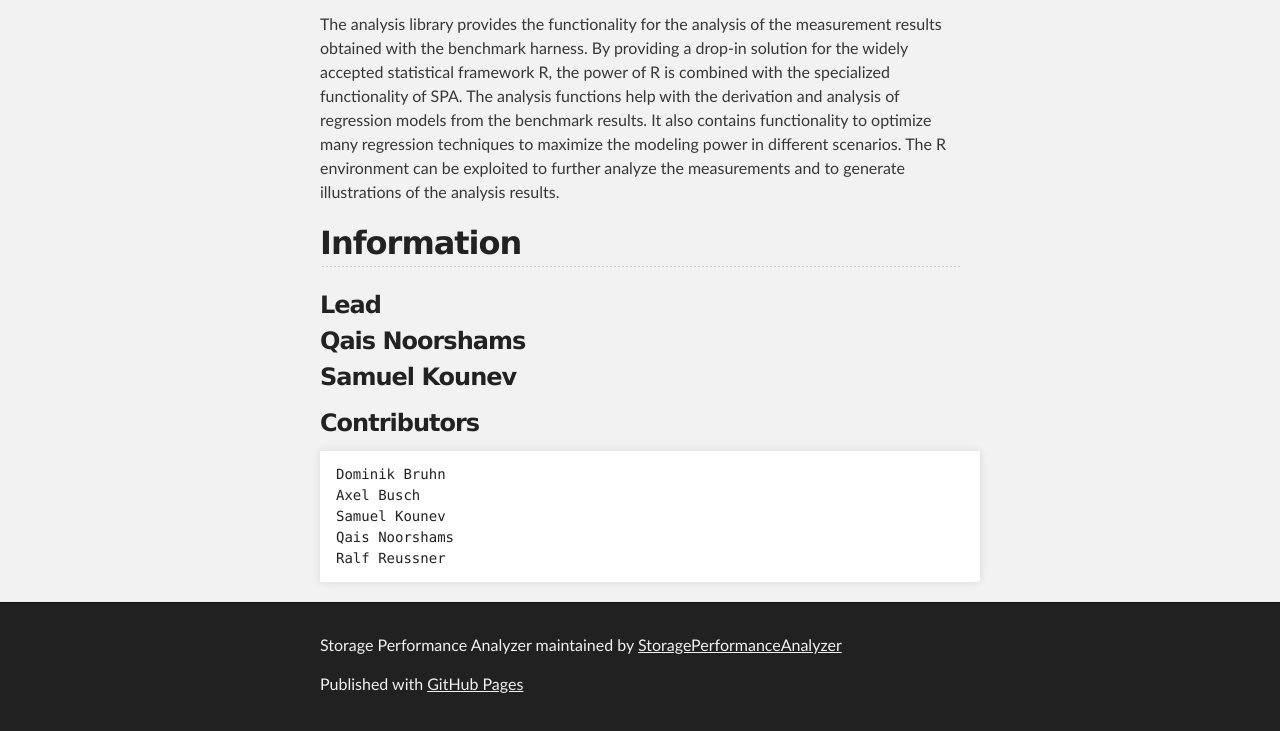
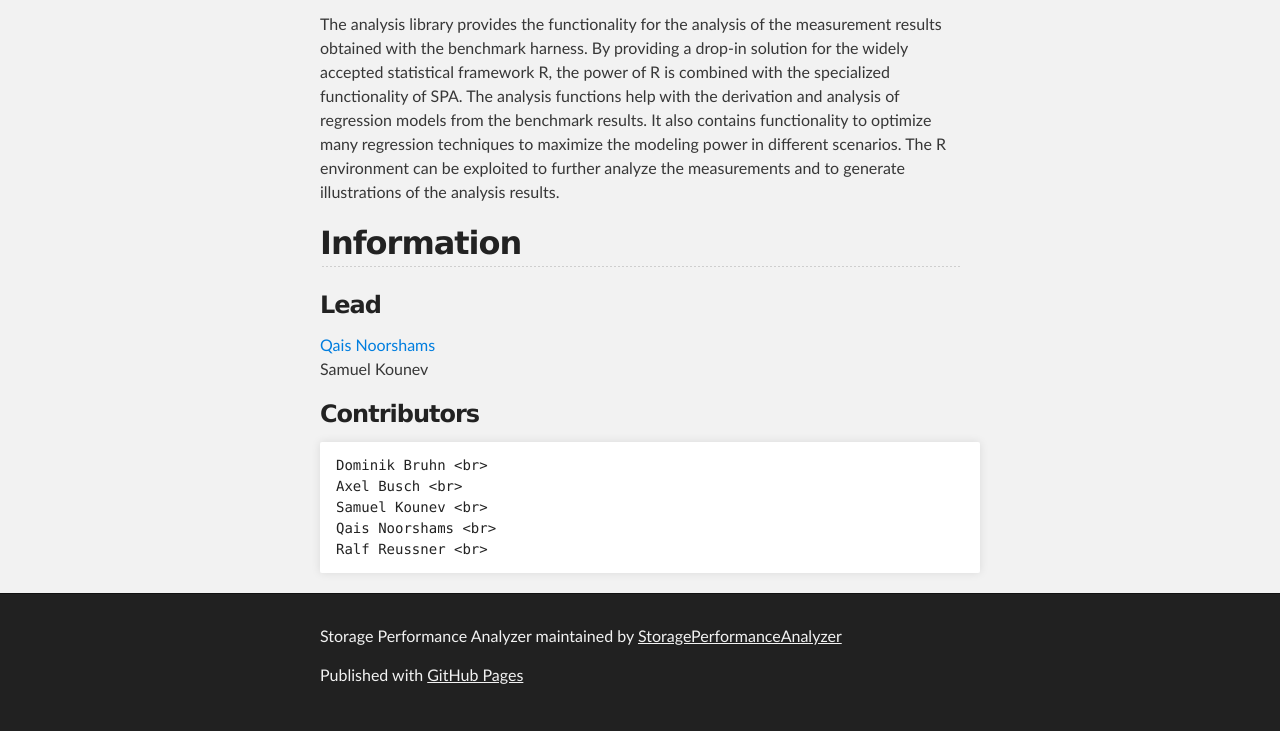
Before and after one commit to StoragePerformanceAnalyzer/SPA, a plain HTML site: page index.html in a window 1280 px wide. Shown: the part 661-1392 px from the top of the page. Drawn offline with Linux system fonts and the light colour scheme.

```diff
--- a/index.html
+++ b/index.html
@@ -44,16 +44,18 @@
 <a name="information" class="anchor" href="#information"><span class="octicon octicon-link"></span></a>Information</h2>
 
 <h3>
-<a name="lead--qais-noorshams--samuel-kounev" class="anchor" href="#lead--qais-noorshams--samuel-kounev"><span class="octicon octicon-link"></span></a>Lead <br> Qais Noorshams <br> Samuel Kounev</h3>
+<a name="lead" class="anchor" href="#lead"><span class="octicon octicon-link"></span></a>Lead</h3>
+
+<p><a href="http://sdq.ipd.kit.edu/people/qais_noorshams/">Qais Noorshams</a> <br> Samuel Kounev </p>
 
 <h3>
 <a name="contributors" class="anchor" href="#contributors"><span class="octicon octicon-link"></span></a>Contributors</h3>
 
-<pre><code>Dominik Bruhn
-Axel Busch
-Samuel Kounev
-Qais Noorshams
-Ralf Reussner
+<pre><code>Dominik Bruhn &lt;br&gt;
+Axel Busch &lt;br&gt;
+Samuel Kounev &lt;br&gt;
+Qais Noorshams &lt;br&gt;
+Ralf Reussner &lt;br&gt;
 </code></pre>
       </section>
     </div>
```
Also changed, not shown: params.json (+1 -1 lines).
